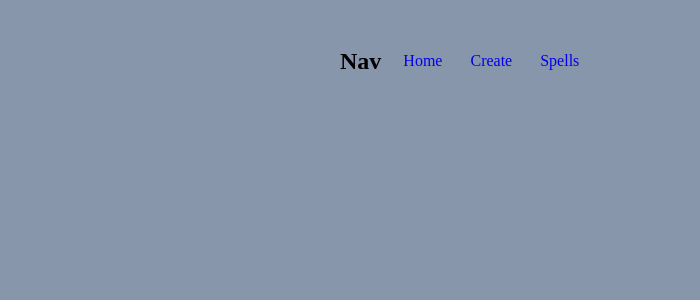
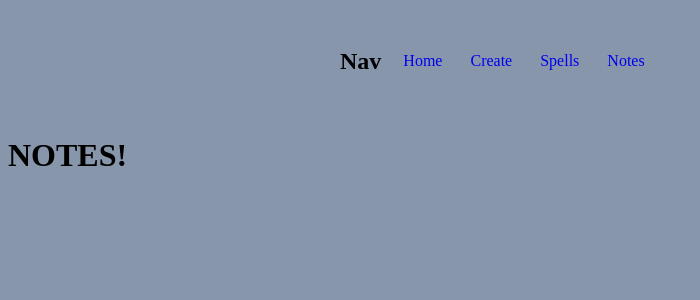
Before and after one commit to LoganQualk/DnD-Character-Creator, a React (Create React App) app: page /notes in a window 1280 px wide. Shown: the top 300 px of the page, without its empty margins (0-700 px from the left). Built offline with nearby package versions, Linux system fonts and the light colour scheme.

Commit message:
added react icons and added one dnd icon

```diff
--- a/package.json
+++ b/package.json
@@ -10,6 +10,7 @@
     "express": "^4.17.2",
     "react": "^17.0.2",
     "react-dom": "^17.0.2",
+    "react-icons": "^4.3.1",
     "react-router-dom": "^5.3.0",
     "react-scripts": "5.0.0",
     "request": "^2.88.2",
--- a/public/index.html
+++ b/public/index.html
@@ -9,12 +9,12 @@
       name="description"
       content="Web site created using create-react-app"
     />
-    <link rel="apple-touch-icon" href="%PUBLIC_URL%/logo192.png" />
+    <!-- <link rel="apple-touch-icon" href="%PUBLIC_URL%/logo192.png" /> -->
     <!--
       manifest.json provides metadata used when your web app is installed on a
       user's mobile device or desktop. See https://developers.google.com/web/fundamentals/web-app-manifest/
     -->
-    <link rel="manifest" href="%PUBLIC_URL%/manifest.json" />
+    <!-- <link rel="manifest" href="%PUBLIC_URL%/manifest.json" /> -->
     <!--
       Notice the use of %PUBLIC_URL% in the tags above.
       It will be replaced with the URL of the `public` folder during the build.
--- a/src/App.js
+++ b/src/App.js
@@ -5,6 +5,7 @@ import { BrowserRouter as Router, Route, Switch } from 'react-router-dom';
 import Create from './Create';
 import Navbar from './Navbar';
 import Spells from './Spells';
+import Notes from './Notes';
 
 function App() {
   return (
@@ -23,6 +24,9 @@ function App() {
               <Route path="/spells">
                 <Spells />
               </Route>
+              <Route path="/notes">
+                <Notes />
+              </Route>
             </Switch>
           </div>
         </div>
--- a/src/Navbar.js
+++ b/src/Navbar.js
@@ -8,6 +8,7 @@ const Navbar = () => {
                 <Link to="/">Home</Link>
                 <Link to="/create">Create</Link>
                 <Link to="/spells">Spells</Link>
+                <Link to="/notes">Notes</Link>
             </div>
         </nav>
     )
--- /dev/null
+++ b/src/Notes.js
@@ -0,0 +1,9 @@
+const Notes = () => {
+    return (
+        <div>
+            <h1>NOTES!</h1>
+        </div>
+     );
+}
+
+export default Notes;
--- a/src/Spells.js
+++ b/src/Spells.js
@@ -1,10 +1,11 @@
-import { GlobalContext } from "./Context/GlobalContext";
-import { useContext } from "react";
+// import { GlobalContext } from "./Context/GlobalContext";
+// import { useContext } from "react";
 import spellNames from "./Data/SpellsName";
+import { SiDungeonsanddragons } from 'react-icons/si';
 
 const Spells = () => {
 
-    const state = useContext(GlobalContext);
+    // const state = useContext(GlobalContext);
     const getSpellsByFirstLetter = [];
 
     for (let i = 97; i <= 122; i++) {
@@ -13,7 +14,7 @@ const Spells = () => {
 
     return (
         <div>
-            <h1>Spells</h1>
+            <h1><SiDungeonsanddragons></SiDungeonsanddragons> Spells</h1>
             {getSpellsByFirstLetter.map((letter, index) => {
                 return (
                     <div key={index}>
```
Also changed, not shown: 1 other file (tests, documents, lock files or other folders).
